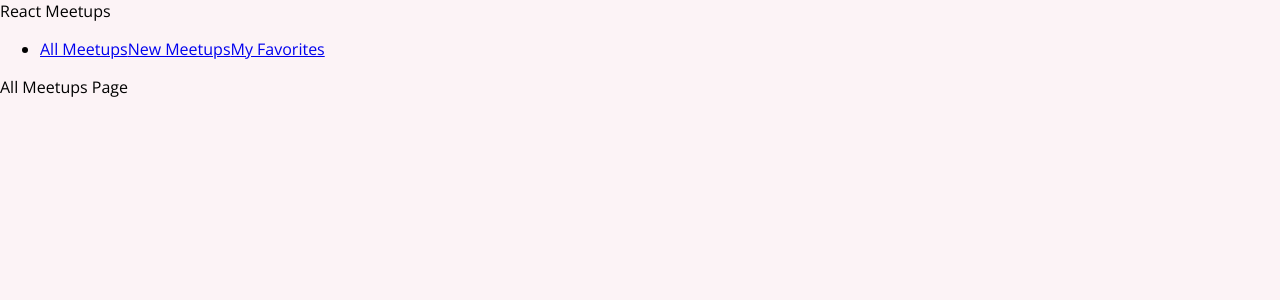
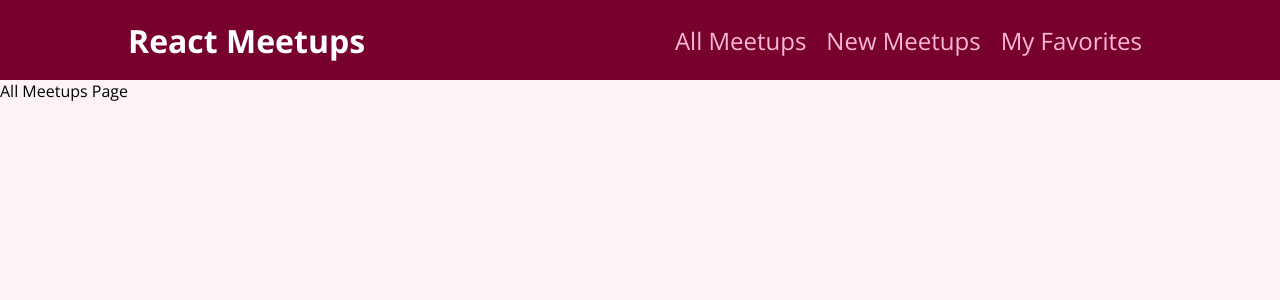
Before and after one commit to devjamescockfield/NextJS-Course, a React (Create React App) app in the folder react-refresher/meet-up-react-course-app/: page / in a window 1280 px wide. Shown: the top 300 px of the page. Built offline with nearby package versions, Linux system fonts and the light colour scheme.

Commit message:
Scoping component styles with CSS Modules

```diff
--- a/react-refresher/meet-up-react-course-app/src/components/layout/MainNavigation.js
+++ b/react-refresher/meet-up-react-course-app/src/components/layout/MainNavigation.js
@@ -1,18 +1,22 @@
-import {Link} from 'react-router-dom';
+import { Link } from "react-router-dom";
+
+import classes from "./MainNavigation.module.css";
 
 function MainNavigation() {
-    return <header>
-        <div>React Meetups</div>
+  return (
+    <header className={classes.header}>
+      <div className={classes.logo}>React Meetups</div>
       <nav>
         <ul>
           <li>
-                    <Link to='/'>All Meetups</Link>
-                    <Link to='/new-meetup'>New Meetups</Link>
-                    <Link to='/favorites'>My Favorites</Link>
+            <Link to="/">All Meetups</Link>
+            <Link to="/new-meetup">New Meetups</Link>
+            <Link to="/favorites">My Favorites</Link>
           </li>
         </ul>
       </nav>
     </header>
+  );
 }
 
 export default MainNavigation;
--- /dev/null
+++ b/react-refresher/meet-up-react-course-app/src/components/layout/MainNavigation.module.css
@@ -0,0 +1,48 @@
+.header {
+    width: 100%;
+    height: 5rem;
+    display: flex;
+    align-items: center;
+    justify-content: space-between;
+    background-color: #77002e;
+    padding: 0 10%;
+  }
+
+  .logo {
+    font-size: 2rem;
+    color: white;
+    font-weight: bold;
+  }
+
+  .header ul {
+    list-style: none;
+    margin: 0;
+    padding: 0;
+    display: flex;
+    align-items: baseline;
+  }
+
+  .header li {
+    margin-left: 3rem;
+  }
+
+  .header a {
+    text-decoration: none;
+    font-size: 1.5rem;
+    color: #fcb8d2;
+    margin: 10px;
+  }
+
+  .header a:hover,
+  .header a:active,
+  .header a.active {
+    color: white;
+  }
+
+  .badge {
+    background-color: #cc2062;
+    color: white;
+    border-radius: 12px;
+    padding: 0 1rem;
+    margin-left: 0.5rem;
+  }
```
Lines whose indentation alone changed are shown as unchanged.
